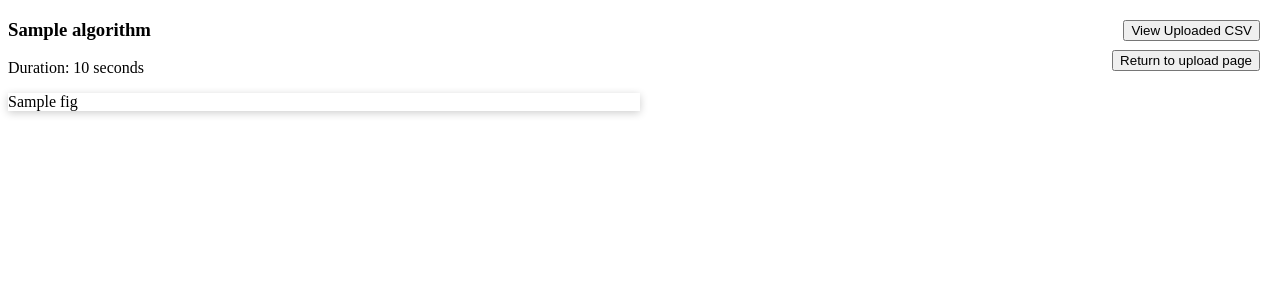
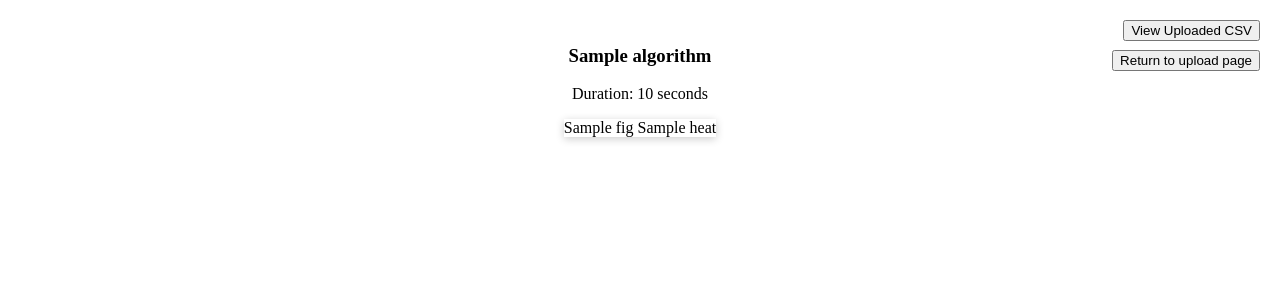
Before and after one commit to underp01nt/voting, a FastAPI app: template templates/results.html in a window 1280 px wide. Shown: the top 300 px of the page. Run offline with FastAPI, Linux system fonts and the light colour scheme; the template is opened without the code that fills it: most values are stand-ins (such as "Sample title", 1, 10 or a date in 2020); some libraries are stand-ins or nearby versions.

Commit message:
build heatmap figure

```diff
--- a/main.py
+++ b/main.py
@@ -17,6 +17,23 @@ app.mount("/static", StaticFiles(directory="static"), name="static")
 # TODO: verify client input, check for null entries, e.t.c.
 def validate_client_csv_input(client_data: list[list[str]]) -> list[list[str]]:
     raise NotImplementedError()
+
+def build_heat_map(candidates: list[str], votes: list[list[str]]) -> go.Figure:
+    pairs = {a: {b: 0 for b in candidates} for a in candidates}
+    for vote in votes:
+        for i in range(len(vote)):  #  i > j, get number of voters preferred (or after) candidate i
+            for j in range(i + 1, len(vote)):
+                pairs[vote[i]][vote[j]] += 1
+
+    # build matrix based on pairwise match-up scores
+    mat = [[pairs[a][b] for b in candidates] for a in candidates]
+
+    heat = go.Figure(data=go.Heatmap(z=mat, x=candidates, y=candidates, colorscale="Blues", zmin=0))
+    heat.update_layout(
+        title={"text": "Pairwise Comparisons (Vertical vs. Horizontal)", "x": 0.5},
+        yaxis=dict(scaleanchor="x"), width=500, height=500,
+    )
+    return heat
 
 def build_rank_table(votes: list[str]) -> go.Figure:
     num_candidates = len(votes)
@@ -55,15 +72,18 @@ async def upload(request: Request, file: UploadFile=File(...), algorithms: Optio
             end = time.time()
 
             fig = build_rank_table(ranked_pairs_result)
+            heat = build_heat_map(candidates, votes)
+
             results["Ranked pairs"] = {
                 # "ranking": ranked_pairs_result,
                 "duration": end - start,
                 "fig": fig.to_html(full_html=False, config={"responsive": True}),
+                "heat": heat.to_html(full_html=False, config={"responsive": True})
             }
 
 
     except Exception as e:
-        raise HTTPException(status_code=400, detail=f"Bad data read: {e}")
+        raise HTTPException(status_code=400, detail=f"Exception occurred: {e}")
 
     return templates.TemplateResponse(
         request=request,
--- a/static/style.css
+++ b/static/style.css
@@ -56,10 +56,16 @@
 
 .dashboard-grid {
     display: grid;
-    grid-template-columns: 1fr 1fr;
+    justify-content: center;
 }
 
 .panel {
+    display: flex;
     background: white;
     box-shadow: 0 2px 8px rgba(0,0,0,0.2);
+    align-items: center;
 }
+
+.title-center {
+    text-align: center;
+}
--- a/templates/results.html
+++ b/templates/results.html
@@ -10,11 +10,18 @@
                <button style="position: fixed; top: 50px; right: 20px;" type="submit">Return to upload page</button>
           </form>
 
+          <br>
           {% for algorithm, results in results.items() %}
-               <h3>{{ algorithm }}</h3>
-               <p>Duration: {{ results.duration }} seconds</p>
+               <div class="title-center">
+                    <h3>{{ algorithm }}</h3>
+                    <p>Duration: {{ results.duration }} seconds</p>
+               </div>
+
                <div class="dashboard-grid">
-                    <div class="panel">{{ results.fig | safe }}</div>
+                    <div class="panel">
+                         {{ results.fig | safe }}
+                         {{ results.heat | safe }}
+                    </div>
                </div>
 
           {% endfor %}
```
